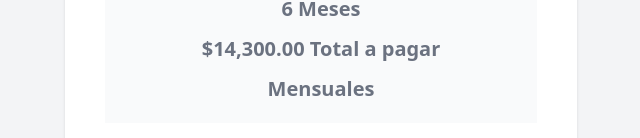
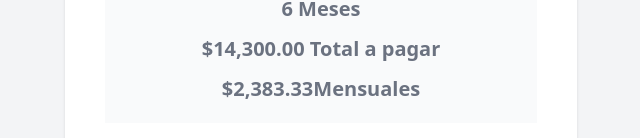
Before and after one commit to hxhdevs/reac-cotizador, a React (Vite) app: page / in a window 1280 px wide. Shown: the part 630-768 px from the top of the page, without its empty margins (319-959 px from the left). Built offline with nearby package versions, Linux system fonts and the light colour scheme.

Commit message:
Calcular el pago mensual

```diff
--- a/src/App.jsx
+++ b/src/App.jsx
@@ -10,12 +10,18 @@
   const [cantidad, setCantidad]=useState(10000);
   const [meses, setMeses]=useState(6);
   const [total, setTotal]=useState(0);
+  const [pago, setPago]=useState(0);
                  //basicamente setCantidad es la funcion a usar
 
   useEffect(() => {
       const resultadoTotalPagar = calcularTotalPagar(cantidad,meses);
       setTotal(resultadoTotalPagar);
+      //Calcular el pago mensual
   },[cantidad, meses]);
+
+  useEffect(() => {
+      setPago(total/meses);
+  },[total]);
 
   const MIN = 0;
   const MAX = 20000;
@@ -91,7 +97,7 @@
         </h2>
         <p className="text-xl text-gray-500 text-center font-bold">{meses} Meses</p>
         <p className="text-xl text-gray-500 text-center font-bold">{formatearDinero(total)} Total a pagar</p>
-        <p className="text-xl text-gray-500 text-center font-bold">Mensuales</p>
+        <p className="text-xl text-gray-500 text-center font-bold">{formatearDinero(pago)}Mensuales</p>
       </div>
 
 
```
